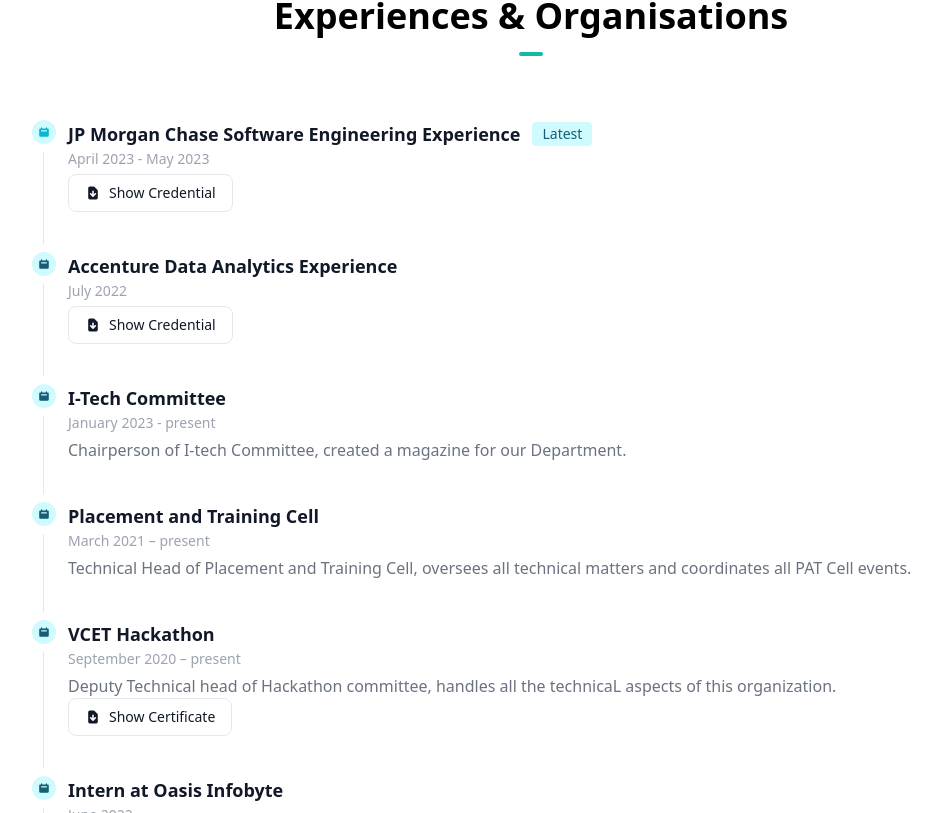
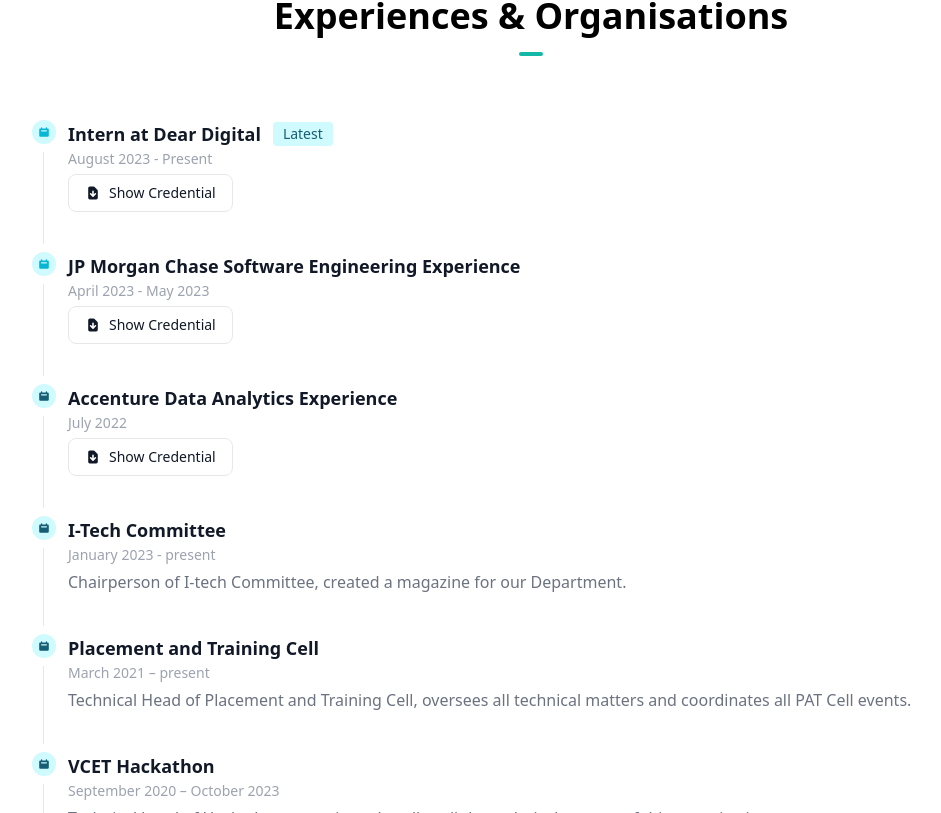
Before and after one commit to abhishekjani08/Responsive-Portfolio-NextJS-and-TailwindCSS, a Next.js app: page / in a window 1280 px wide. Shown: the part 4327-5140 px from the top of the page, without its empty margins (109-1050 px from the left). Built offline with nearby package versions, Linux system fonts and the light colour scheme.

Commit message:
Update Experience.tsx

```diff
--- a/components/Experience.tsx
+++ b/components/Experience.tsx
@@ -16,7 +16,19 @@
                             <svg aria-hidden="true" className="w-3 h-3 text-cyan-500 dark:text-cyan-300" fill="currentColor" viewBox="0 0 20 20" xmlns="http://www.w3.org/2000/svg"><path fill-rule="evenodd" d="M6 2a1 1 0 00-1 1v1H4a2 2 0 00-2 2v10a2 2 0 002 2h12a2 2 0 002-2V6a2 2 0 00-2-2h-1V3a1 1 0 10-2 0v1H7V3a1 1 0 00-1-1zm0 5a1 1 0 000 2h8a1 1 0 100-2H6z" clip-rule="evenodd"></path></svg>
                         </span>
                         <h3 className="flex items-center mb-1 text-lg font-semibold text-gray-900 dark:text-white">
-                            JP Morgan Chase Software Engineering Experience<span className="bg-cyan-100 text-cyan-800 text-sm font-medium mr-2 px-2.5 py-0.5 rounded dark:bg-cyan-600 dark:text-cyan-300 ml-3">Latest</span></h3>
+                            Intern at Dear Digital<span className="bg-cyan-100 text-cyan-800 text-sm font-medium mr-2 px-2.5 py-0.5 rounded dark:bg-cyan-600 dark:text-cyan-300 ml-3">Latest</span></h3>
+                        <time className="block mb-2 text-sm font-normal leading-none text-gray-400 dark:text-gray-500">August 2023 - Present</time>
+                        {/* <p className="mb-4 text-base font-normal text-gray-500 dark:text-gray-400">Get access to over 20+ pages including a dashboard layout, charts, kanban board, calendar, and pre-order E-commerce & Marketing pages.</p> */}
+                        <a href="https://github.com/dear-digital/shopify-theme-skeleton" className="inline-flex items-center px-4 py-2 text-sm font-medium text-gray-900 bg-white border border-gray-200 rounded-lg hover:bg-gray-100 hover:text-cyan-700 focus:z-10 focus:ring-4 focus:outline-none focus:ring-gray-200 focus:text-cyan-700 dark:bg-gray-800 dark:text-gray-400 dark:border-gray-600 dark:hover:text-white dark:hover:bg-gray-700 dark:focus:ring-gray-700"><svg className="w-4 h-4 mr-2" fill="currentColor" viewBox="0 0 20 20" xmlns="http://www.w3.org/2000/svg"><path fill-rule="evenodd" d="M6 2a2 2 0 00-2 2v12a2 2 0 002 2h8a2 2 0 002-2V7.414A2 2 0 0015.414 6L12 2.586A2 2 0 0010.586 2H6zm5 6a1 1 0 10-2 0v3.586l-1.293-1.293a1 1 0 10-1.414 1.414l3 3a1 1 0 001.414 0l3-3a1 1 0 00-1.414-1.414L11 11.586V8z" clip-rule="evenodd"></path></svg> Show Credential </a>
+                    </li>
+
+                    {/* 1 */}
+                    <li className="mb-10 ml-6">
+                        <span className="absolute flex items-center justify-center w-6 h-6 bg-cyan-100 rounded-full -left-3 ring-8 ring-white dark:ring-gray-900 dark:bg-cyan-600">
+                            <svg aria-hidden="true" className="w-3 h-3 text-cyan-500 dark:text-cyan-300" fill="currentColor" viewBox="0 0 20 20" xmlns="http://www.w3.org/2000/svg"><path fill-rule="evenodd" d="M6 2a1 1 0 00-1 1v1H4a2 2 0 00-2 2v10a2 2 0 002 2h12a2 2 0 002-2V6a2 2 0 00-2-2h-1V3a1 1 0 10-2 0v1H7V3a1 1 0 00-1-1zm0 5a1 1 0 000 2h8a1 1 0 100-2H6z" clip-rule="evenodd"></path></svg>
+                        </span>
+                        <h3 className="flex items-center mb-1 text-lg font-semibold text-gray-900 dark:text-white">
+                            JP Morgan Chase Software Engineering Experience</h3>
                         <time className="block mb-2 text-sm font-normal leading-none text-gray-400 dark:text-gray-500">April 2023 - May 2023</time>
                         {/* <p className="mb-4 text-base font-normal text-gray-500 dark:text-gray-400">Get access to over 20+ pages including a dashboard layout, charts, kanban board, calendar, and pre-order E-commerce & Marketing pages.</p> */}
                         <a href="https://drive.google.com/file/d/14zLvD1WW83OcjPu0ckxTCohNIknCuqll/view" className="inline-flex items-center px-4 py-2 text-sm font-medium text-gray-900 bg-white border border-gray-200 rounded-lg hover:bg-gray-100 hover:text-cyan-700 focus:z-10 focus:ring-4 focus:outline-none focus:ring-gray-200 focus:text-cyan-700 dark:bg-gray-800 dark:text-gray-400 dark:border-gray-600 dark:hover:text-white dark:hover:bg-gray-700 dark:focus:ring-gray-700"><svg className="w-4 h-4 mr-2" fill="currentColor" viewBox="0 0 20 20" xmlns="http://www.w3.org/2000/svg"><path fill-rule="evenodd" d="M6 2a2 2 0 00-2 2v12a2 2 0 002 2h8a2 2 0 002-2V7.414A2 2 0 0015.414 6L12 2.586A2 2 0 0010.586 2H6zm5 6a1 1 0 10-2 0v3.586l-1.293-1.293a1 1 0 10-1.414 1.414l3 3a1 1 0 001.414 0l3-3a1 1 0 00-1.414-1.414L11 11.586V8z" clip-rule="evenodd"></path></svg> Show Credential </a>
@@ -64,8 +76,8 @@
                             <svg aria-hidden="true" className="w-3 h-3 text-cyan-800 dark:text-cyan-300" fill="currentColor" viewBox="0 0 20 20" xmlns="http://www.w3.org/2000/svg"><path fill-rule="evenodd" d="M6 2a1 1 0 00-1 1v1H4a2 2 0 00-2 2v10a2 2 0 002 2h12a2 2 0 002-2V6a2 2 0 00-2-2h-1V3a1 1 0 10-2 0v1H7V3a1 1 0 00-1-1zm0 5a1 1 0 000 2h8a1 1 0 100-2H6z" clip-rule="evenodd"></path></svg>
                         </span>
                         <h3 className="mb-1 text-lg font-semibold text-gray-900 dark:text-white">VCET Hackathon</h3>
-                        <time className="block mb-2 text-sm font-normal leading-none text-gray-400 dark:text-gray-500">September 2020 – present</time>
-                        <p className="text-base font-normal text-gray-500 dark:text-gray-400">Deputy Technical head of Hackathon committee, handles all the technicaL aspects of this organization.</p>
+                        <time className="block mb-2 text-sm font-normal leading-none text-gray-400 dark:text-gray-500">September 2020 – October 2023</time>
+                        <p className="text-base font-normal text-gray-500 dark:text-gray-400">Technical head of Hackathon committee, handles all the technical aspects of this organization.</p>
                         <a href="https://drive.google.com/file/d/1foNtsaG-NvmfmXZ3csDALXrHFIv0giEB/view" className="inline-flex items-center px-4 py-2 text-sm font-medium text-gray-900 bg-white border border-gray-200 rounded-lg hover:bg-gray-100 hover:text-cyan-700 focus:z-10 focus:ring-4 focus:outline-none focus:ring-gray-200 focus:text-cyan-700 dark:bg-gray-800 dark:text-gray-400 dark:border-gray-600 dark:hover:text-white dark:hover:bg-gray-700 dark:focus:ring-gray-700"><svg className="w-4 h-4 mr-2" fill="currentColor" viewBox="0 0 20 20" xmlns="http://www.w3.org/2000/svg"><path fill-rule="evenodd" d="M6 2a2 2 0 00-2 2v12a2 2 0 002 2h8a2 2 0 002-2V7.414A2 2 0 0015.414 6L12 2.586A2 2 0 0010.586 2H6zm5 6a1 1 0 10-2 0v3.586l-1.293-1.293a1 1 0 10-1.414 1.414l3 3a1 1 0 001.414 0l3-3a1 1 0 00-1.414-1.414L11 11.586V8z" clip-rule="evenodd"></path></svg> Show Certificate </a>
                     </li>
 
```
